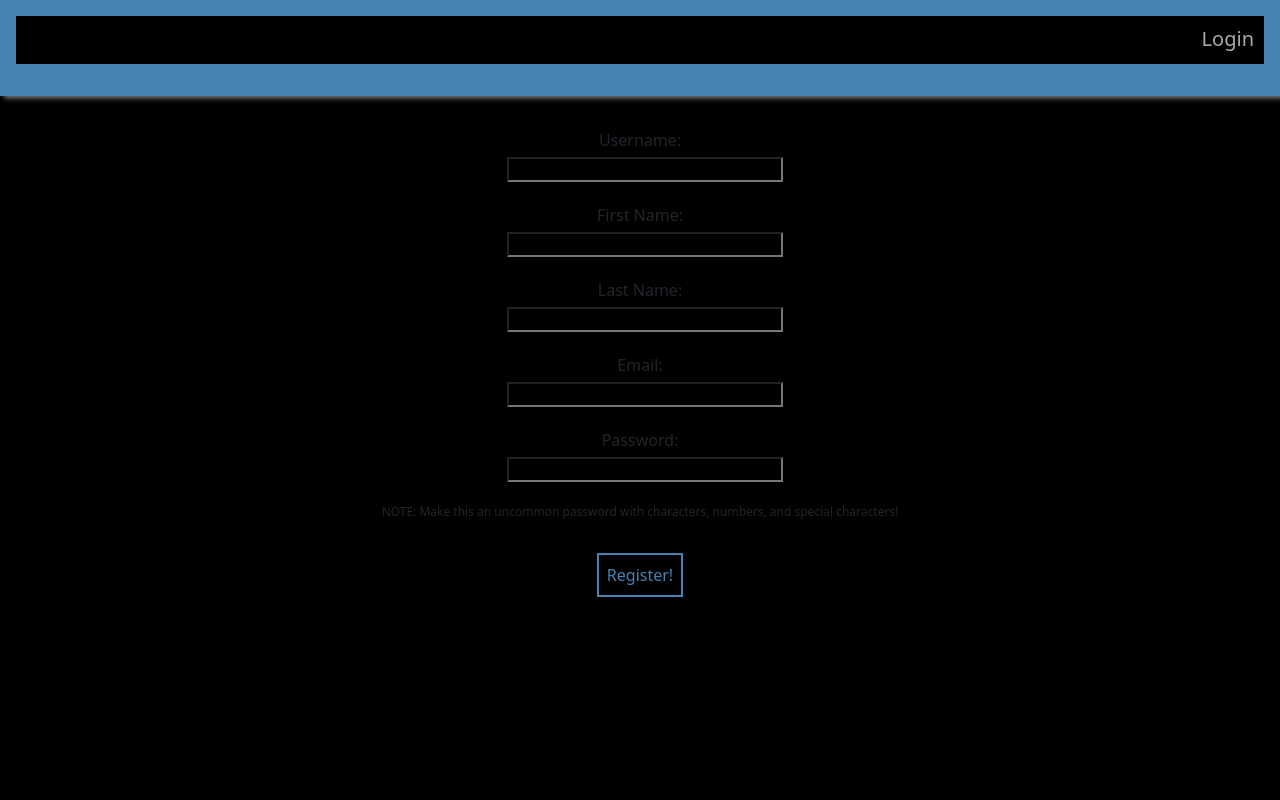
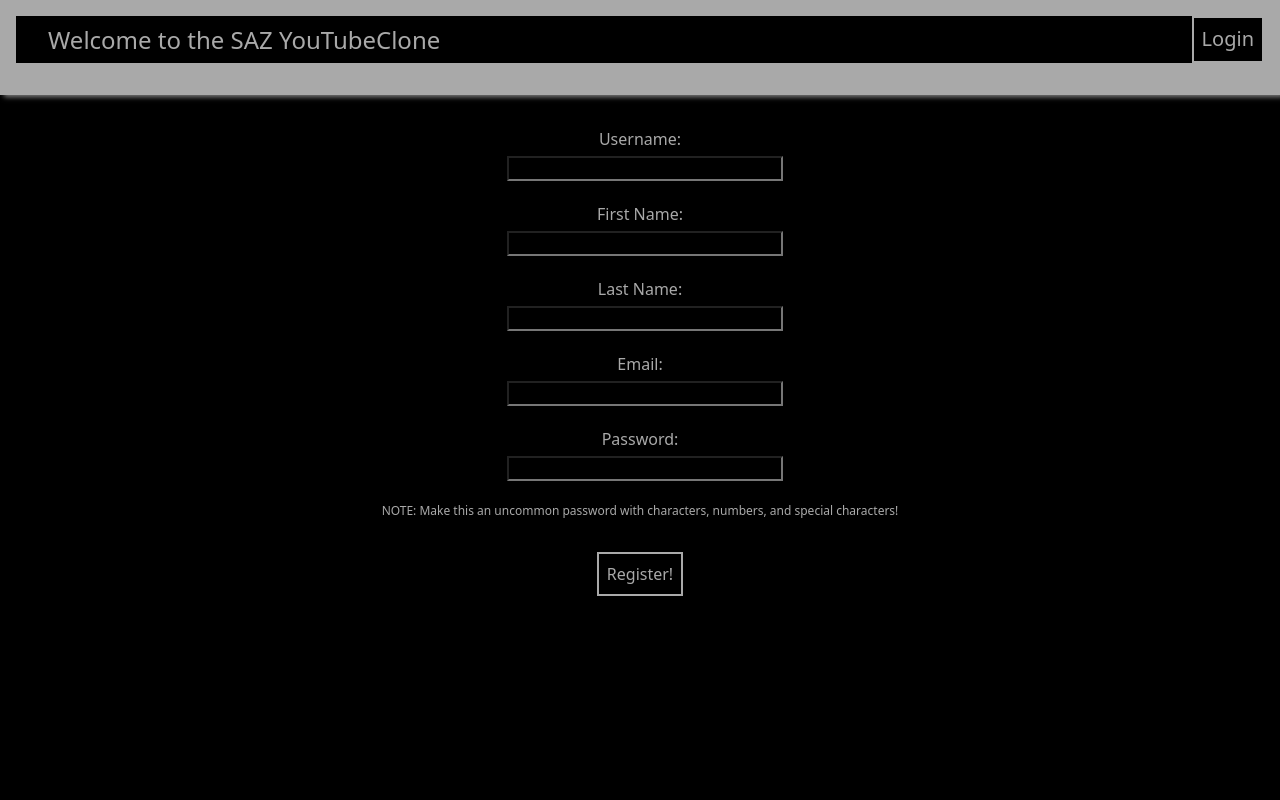
Before and after one commit to SASands/You_Tube_Clone_Project, a React (Create React App) app in the folder frontend/: page /register in a window 1280 px wide. Shown: the top 800 px of the page. Built offline with nearby package versions, Linux system fonts and the light colour scheme; no server answers.

Commit message:
Messed with some more styling of the search bar and button + the video title and video description

```diff
--- a/frontend/src/App.css
+++ b/frontend/src/App.css
@@ -22,18 +22,18 @@ p {
 
 button {
   background-color: transparent;
-  border: 2px solid steelblue;
-  color: steelblue;
+  border: 2px solid darkgray;
+  color: darkgray;
   font-size: 1rem;
   font-family: inherit;
   max-width: 100px;
   padding: 0.5rem 0.5rem;
+  cursor: grabbing;
 }
 
 button:hover {
-  cursor: pointer;
+  cursor: grabbing;
   color: white;
-  background-color: steelblue;
 }
 
 .container {
@@ -41,6 +41,7 @@ button:hover {
   max-width: 600px;
   overflow: auto;
   text-align: center;
+  color: darkgray;
 }
 
 .form {
@@ -59,3 +60,17 @@ button:hover {
   padding: 3px 7px;
   font-size: 17px;
 }
+
+.VideoTitle{
+  font: italic;
+  color: darkgray;
+  font-display: initial;
+  font-style: oblique;
+}
+
+.VideoDescription{
+  font: italic;
+  color: darkgray;
+  font-display: initial;
+  font-style: oblique;
+}
--- a/frontend/src/App.js
+++ b/frontend/src/App.js
@@ -25,8 +25,8 @@ import PrivateRoute from "./utils/PrivateRoute";
 function App() {
   // figure out what you want yoru defualt video to be, you can copy its title and description and set them as the defualt values for the hooks below
 const [currentVideoId, setCurrentVideoId] = useState("cpP-fCo8Dn4")
-const [currentVideoTitle, setCurrentVideoTitle] = useState("Welcome to our backdoor Trailer park boys YouTube Clone. Where styling isn't gonna happen but functionality is on point. ")
-const [currentVideoDescription, setCurrentVideoDescription] = useState("Soft Welcome to a pulsing API")
+const [currentVideoTitle, setCurrentVideoTitle] = useState(<p className="VideoTitle">"Welcome to our backdoor Trailer park boys YouTube Clone. Where styling isn't gonna happen but functionality is on point. "</p>)
+const [currentVideoDescription, setCurrentVideoDescription] = useState(<p className="VideoDescription">"Soft Welcome to a pulsing API"</p>)
 
 // hooks to save data from related video call
 const [relatedVideos, setRelatedVideos] = useState([])
--- a/frontend/src/components/Footer/Footer.css
+++ b/frontend/src/components/Footer/Footer.css
@@ -6,4 +6,5 @@ footer {
     padding: 0rem;
     text-align: right;
     width: 86%;
+    color: darkgray;
 }
--- a/frontend/src/components/NavBar/NavBar.css
+++ b/frontend/src/components/NavBar/NavBar.css
@@ -9,7 +9,7 @@ li {
 }
 
 .navBar {
-  background: steelblue;
+  background: darkgray;
   box-shadow: 4px 2px 5px gray;
   color: white;
   margin-bottom: 2rem;
@@ -18,14 +18,14 @@ li {
 
 .navBar button {
   background: transparent;
-  border: 2px solid rgb(0, 0, 0);
+  border: 2px solid darkgray;
   color: darkgray;
   padding: 0.4rem 0.5rem;
 }
 
 .navBar button:hover {
   background: white;
-  color: steelblue;
+  color: darkgray;
   cursor: pointer;
 }
 
@@ -34,3 +34,10 @@ li {
   font-size: 2rem;
   color: darkgray;
 }
+
+.Welcome{
+  color: darkgray;
+  font:italic;
+  font-size: 1.5rem;
+  padding-top: 10px;
+}
--- a/frontend/src/components/NavBar/NavBar.jsx
+++ b/frontend/src/components/NavBar/NavBar.jsx
@@ -12,7 +12,7 @@ const Navbar = () => {
       <ul>
         <li className="brand">
           <Link to="/" style={{ textDecoration: "none", color: "black" }}>
-            <b>Welcome to the SAZ YouTubeClone</b>
+            <h1 className="Welcome">Welcome to the SAZ YouTubeClone</h1>
           </Link>
         </li>
         <li>
--- a/frontend/src/components/VideoPlayer/VideoPlayer.css
+++ b/frontend/src/components/VideoPlayer/VideoPlayer.css
@@ -2,4 +2,6 @@
     padding: 5px;
     border-style: groove;
     background-color: rgb(255, 255, 255);
+    font-style: oblique;
+    color: darkgray;
 }
```
Also changed, not shown: frontend/src/components/SearchBar/SearchBar.css (added, +7 -0 lines).
